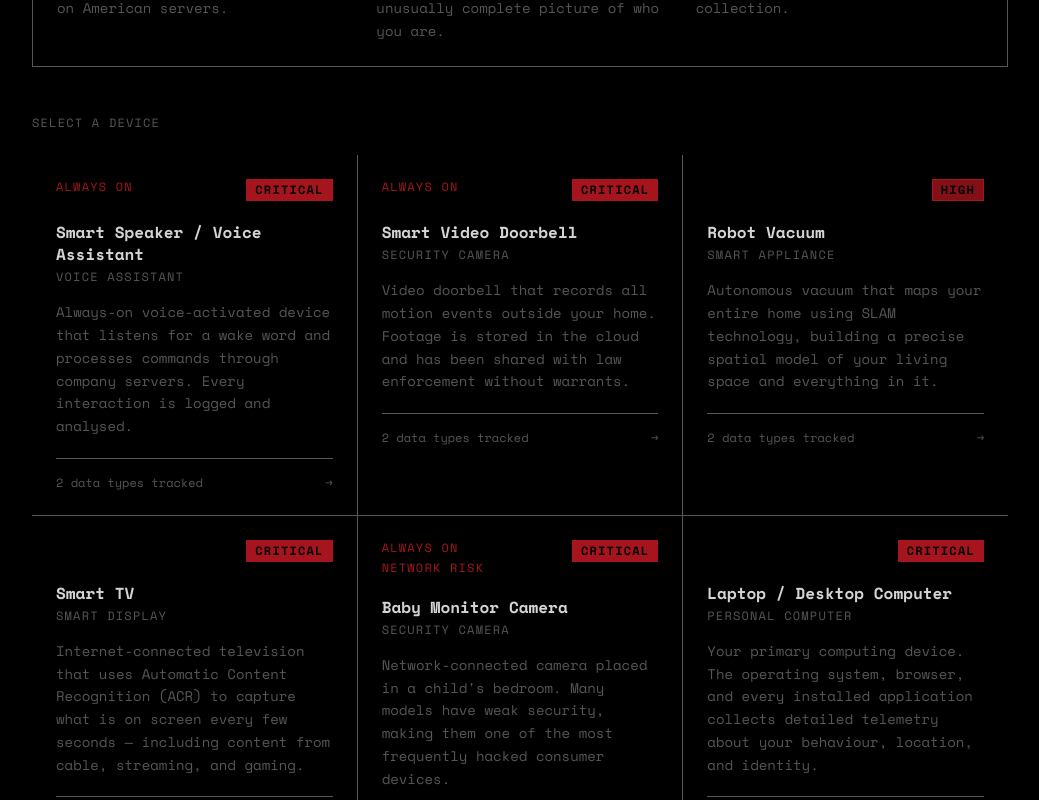
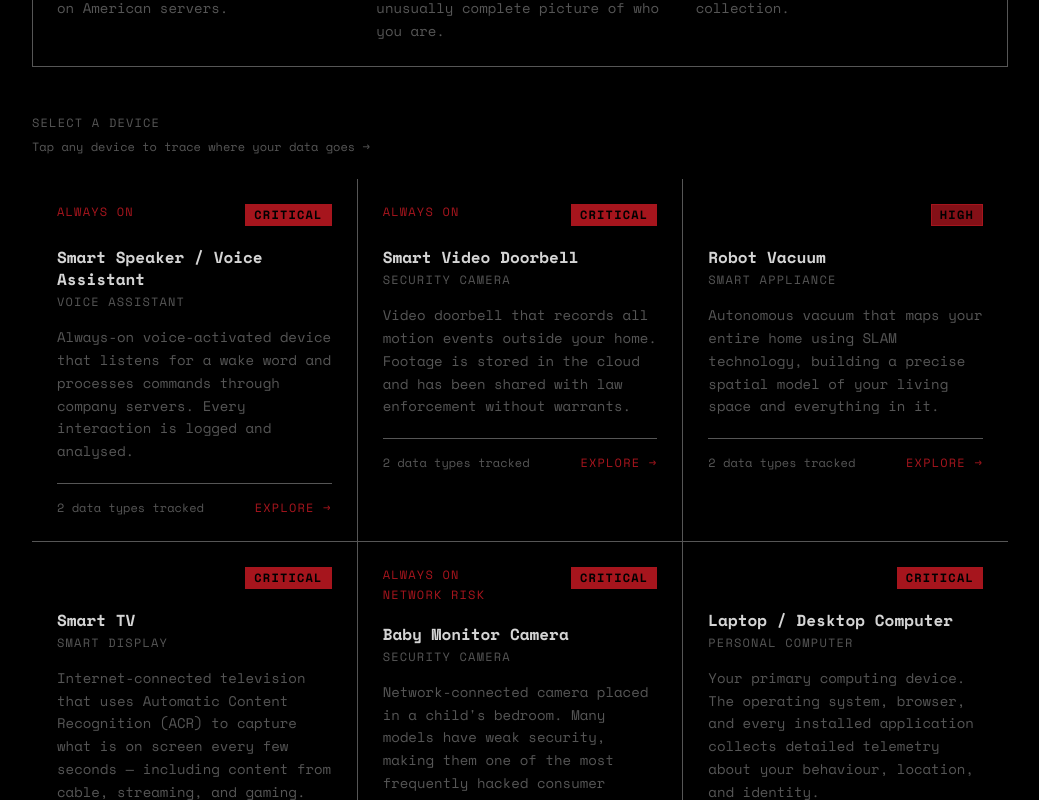
Before and after one commit to kristinmariakr/your-home-their-eyes, a Next.js app: page / in a window 1280 px wide. Shown: the part 720-1520 px from the top of the page, without its empty margins (120-1159 px from the left). Built offline with nearby package versions, Linux system fonts and the light colour scheme.

Commit message:
Make device cards more obviously tappable with Explore label and hover border

```diff
--- a/app/page.tsx
+++ b/app/page.tsx
@@ -52,7 +52,8 @@ export default function Home() {
         </div>
 
         {/* Device grid */}
-        <p className="text-xs uppercase tracking-widest text-[#565656] mb-6">Select a device</p>
+        <p className="text-xs uppercase tracking-widest text-[#565656] mb-2">Select a device</p>
+        <p className="text-xs text-[#565656] mb-6">Tap any device to trace where your data goes →</p>
         <div className="grid grid-cols-1 sm:grid-cols-2 lg:grid-cols-3 gap-px bg-[#565656]">
           {devices.map((device) => {
             const maxSeverity = device.dataPoints.reduce<"low" | "medium" | "high" | "critical">((max, dp) => {
@@ -65,7 +66,7 @@ export default function Home() {
               <Link
                 key={device.slug}
                 href={`/devices/${device.slug}`}
-                className="group bg-black p-6 hover:bg-[#0d0d0d] transition-colors duration-150"
+                className="group bg-black p-6 hover:bg-[#0d0d0d] border border-transparent hover:border-[#A6151D]/50 transition-all duration-150"
               >
                 <div className="flex items-start justify-between mb-5">
                   <div className="flex flex-col gap-1">
@@ -85,9 +86,9 @@ export default function Home() {
                 </h2>
                 <p className="text-xs text-[#565656] mb-4 uppercase tracking-widest">{device.category}</p>
                 <p className="text-sm text-[#565656] leading-relaxed font-medium">{device.description}</p>
-                <div className="mt-5 pt-4 border-t border-[#565656] flex items-center justify-between text-xs text-[#565656]">
-                  <span>{device.dataPoints.length} data types tracked</span>
-                  <span className="group-hover:text-[#D4D4D4] transition-colors">→</span>
+                <div className="mt-5 pt-4 border-t border-[#565656] flex items-center justify-between text-xs">
+                  <span className="text-[#565656]">{device.dataPoints.length} data types tracked</span>
+                  <span className="text-[#A6151D] uppercase tracking-widest group-hover:tracking-[0.2em] transition-all duration-150">Explore →</span>
                 </div>
               </Link>
             );
```
